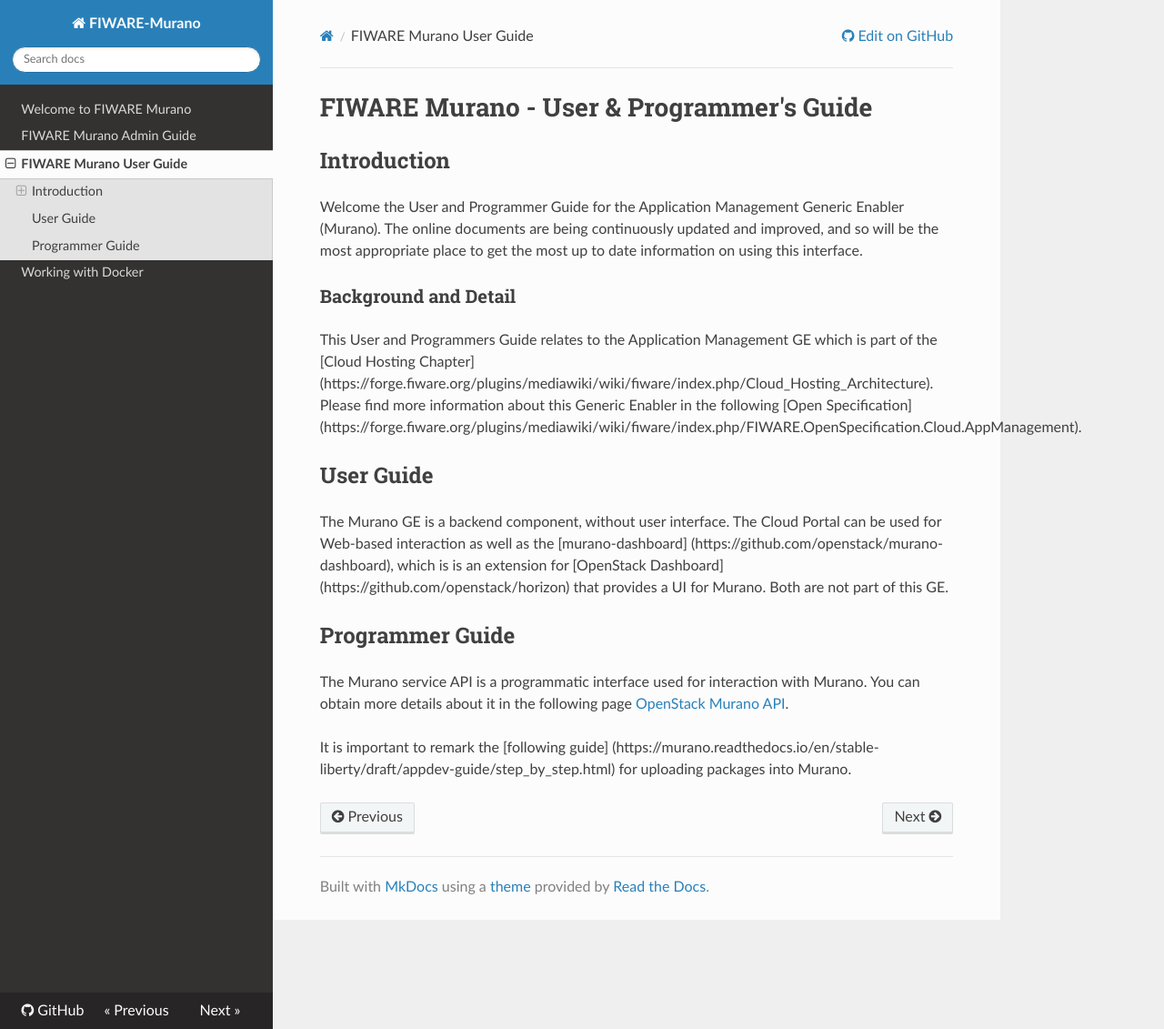
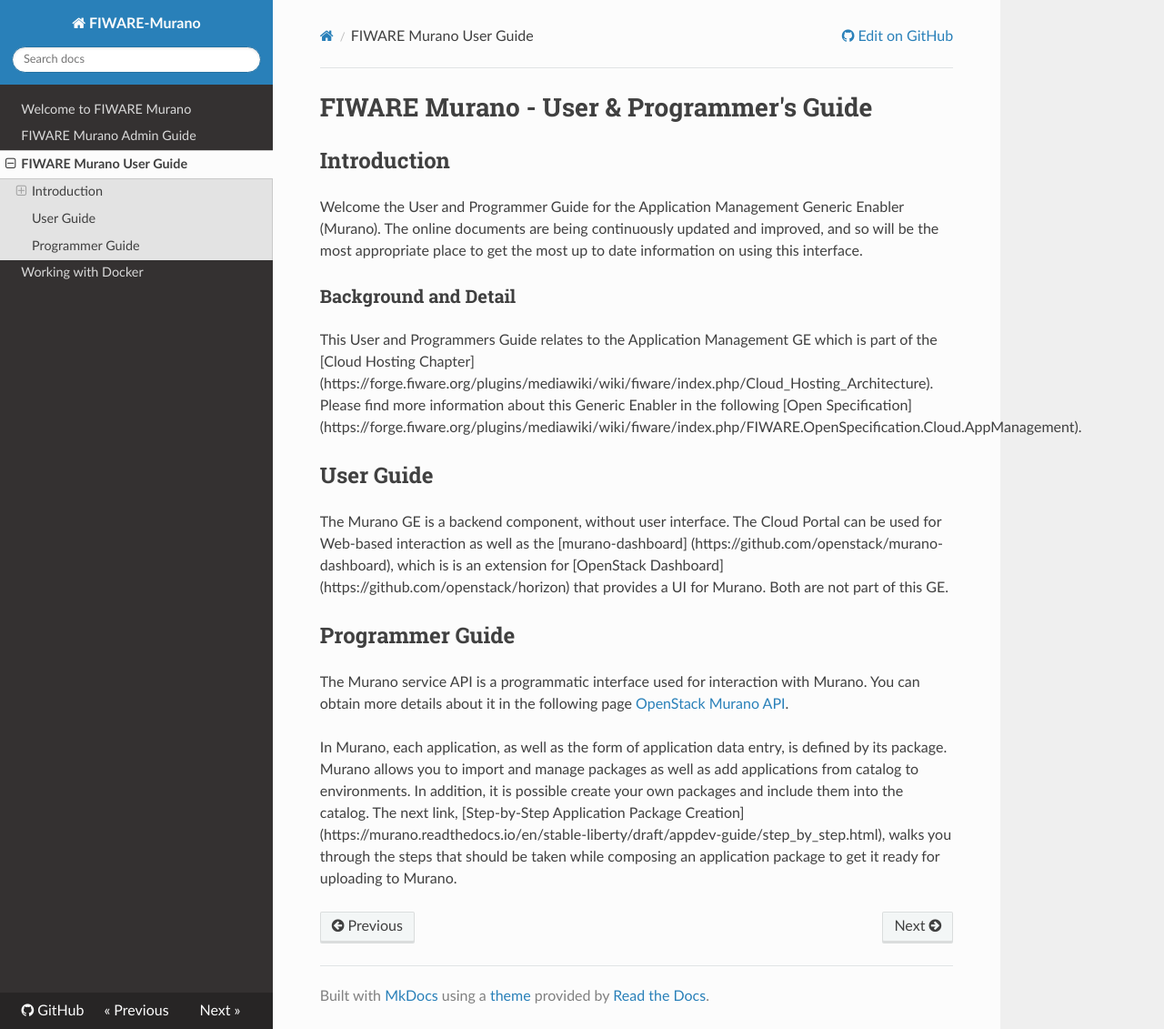
Before and after one commit to flopezag/fiware-murano, an MkDocs documentation site: the page built from doc/user.md, in a window 1280 px wide and 1131 px high. Shown: the whole window at 91% size. Built offline with MkDocs 1.6.1, drawn with Linux system fonts in a browser that asks for light colours; nearby versions of some CDN libraries; comment, search, counter and statistics services are not loaded; old or Windows-style settings are respelled for this version of MkDocs.

Commit message:
Update user.md

```diff
--- a/doc/user.md
+++ b/doc/user.md
@@ -27,4 +27,8 @@
 The Murano service API is a programmatic interface used for interaction with Murano. You can obtain more
 details about it in the following page [OpenStack Murano API](http://docs.openstack.org/developer/murano/specification/index.html).
 
-It is important to remark the [following guide] (https://murano.readthedocs.io/en/stable-liberty/draft/appdev-guide/step_by_step.html) for uploading packages into Murano.
+In Murano, each application, as well as the form of application data entry, is defined by its package.
+Murano allows you to import and manage packages as well as add applications from catalog to environments.
+In addition, it is possible create your own packages and include them into the catalog. The next link,
+[Step-by-Step Application Package Creation] (https://murano.readthedocs.io/en/stable-liberty/draft/appdev-guide/step_by_step.html),
+walks you through the steps that should be taken while composing an application package to get it ready for uploading to Murano.
```
